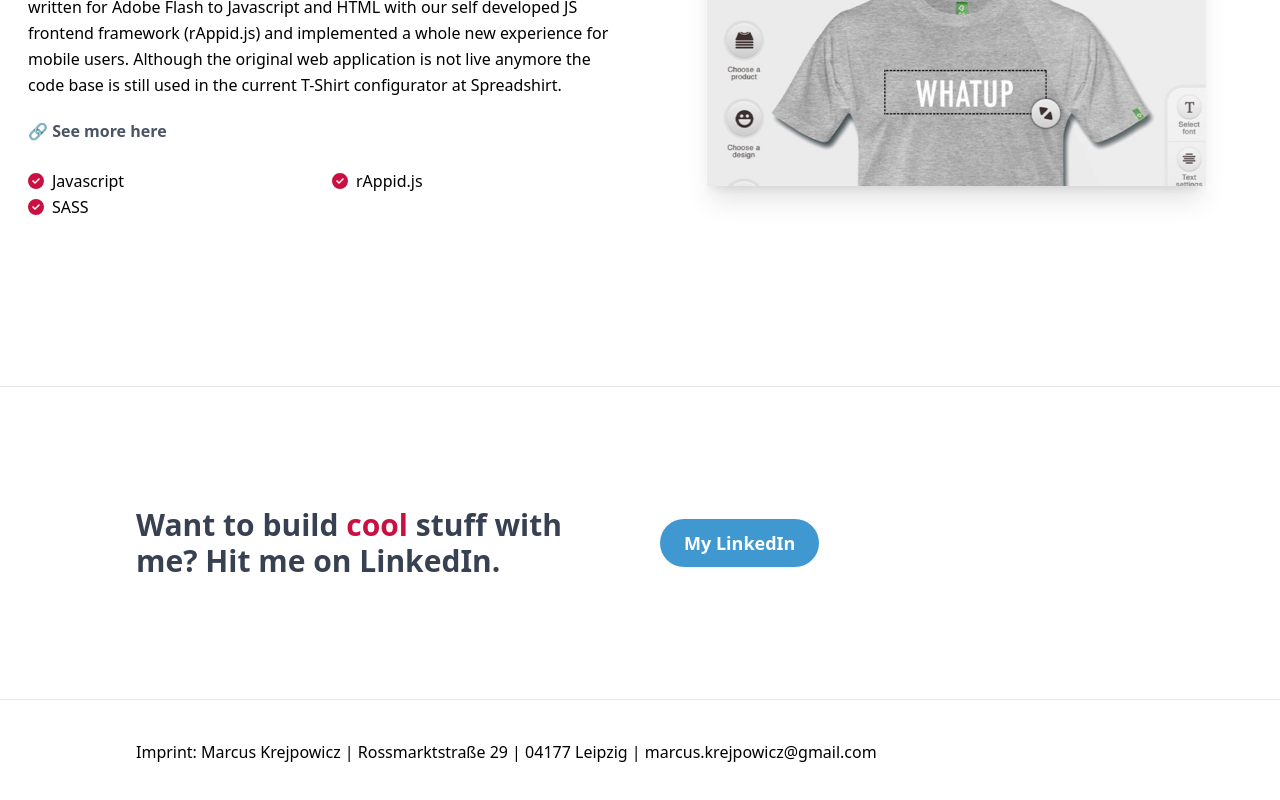
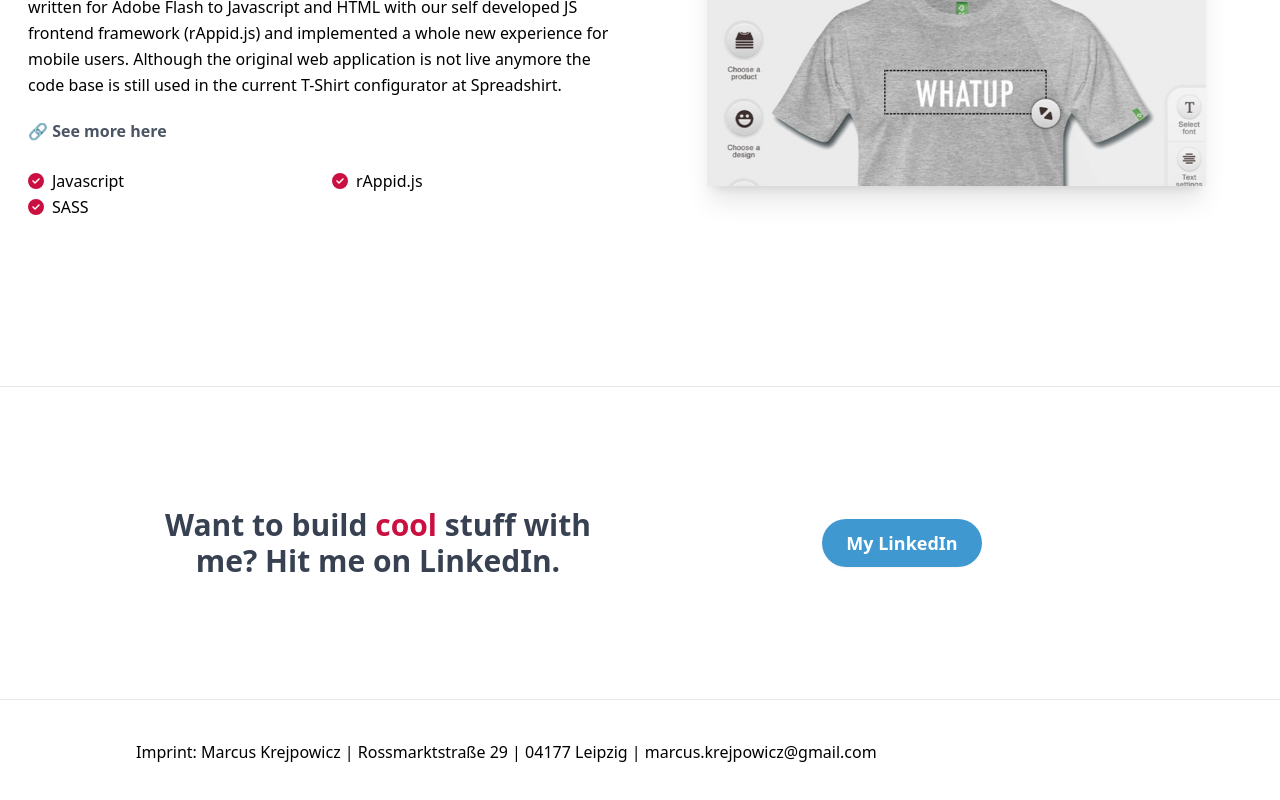
Before and after one commit to krebbl/mkr-portfolio, a Next.js app: page / in a window 1280 px wide. Shown: the part 3318-4118 px from the top of the page. Built offline with nearby package versions, Linux system fonts and the light colour scheme.

Commit message:
center texts in contact

```diff
--- a/components/Contact.js
+++ b/components/Contact.js
@@ -1,7 +1,7 @@
 export default function Contact() {
     return (<div className="max-w-[1024px] w-full mx-auto py-10 px-2">
         <a name={"contact"} />
-        <div className={`full-w mx-auto py-20 grid grid-cols-2 gap-10 items-center`}>
+        <div className={`full-w mx-auto py-20 grid grid-cols-2 gap-10 items-center text-center`}>
             <div>
                 <h3 className='text-gray-700'>Want to build <span
                     className='text-[#C91041]'>cool</span> stuff with me? Hit
```
